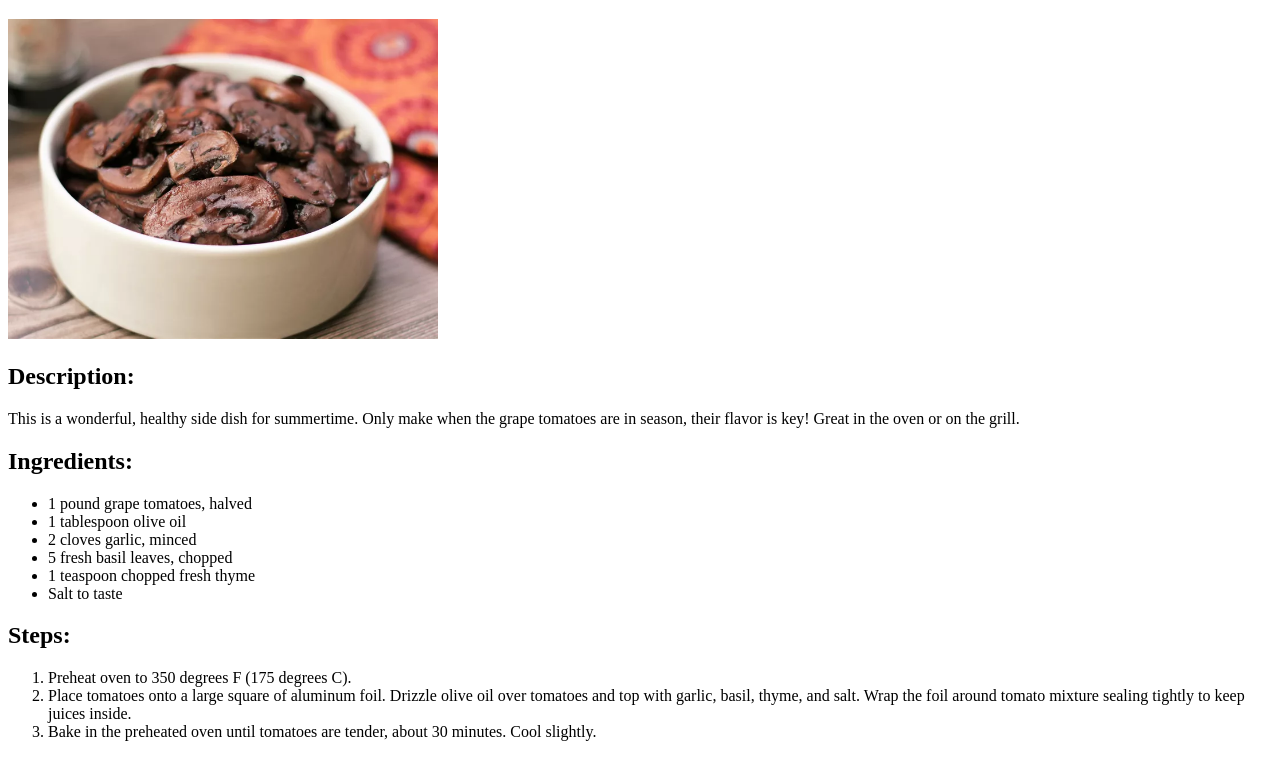
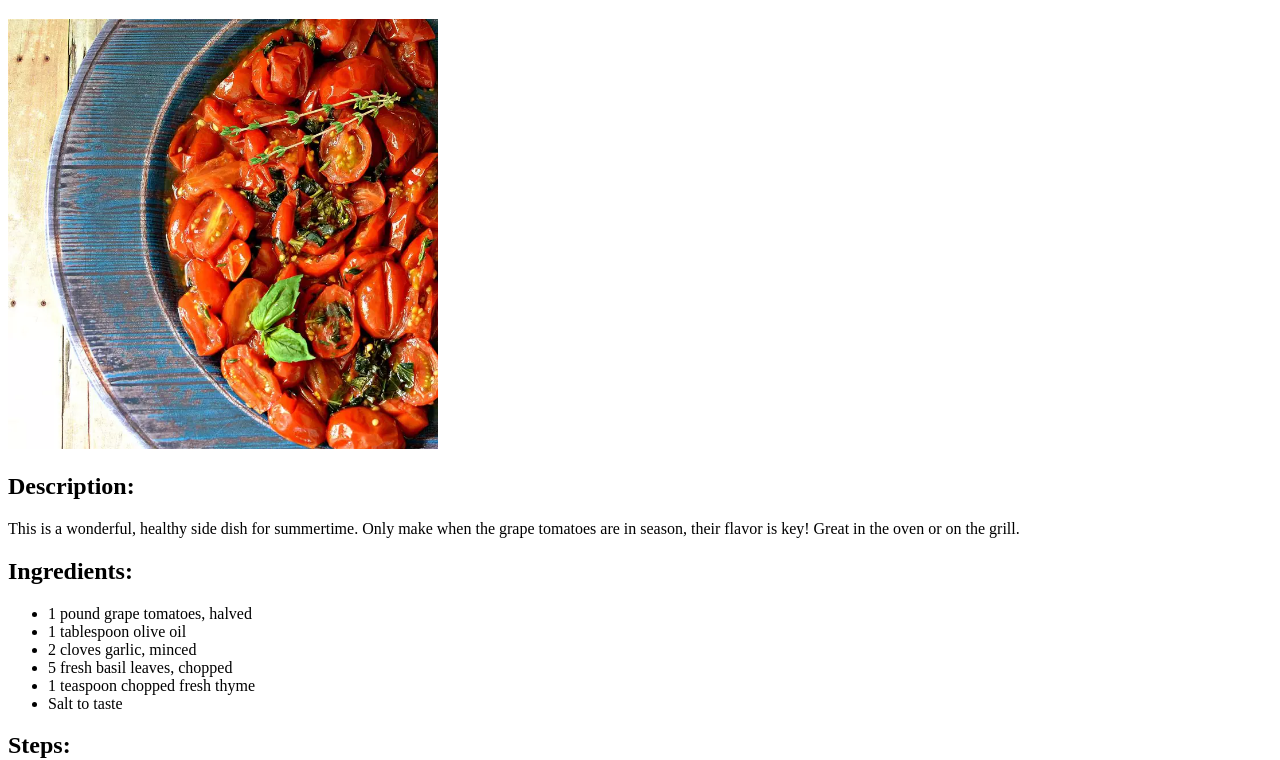
Before and after one commit to Style12341/odin-recipes, a plain HTML site: page recipes/roasted-tomatoes.html in a window 1280 px wide. Shown: the part 61-821 px from the top of the page. Drawn offline with Linux system fonts and the light colour scheme.

Commit message:
Fixed Roasted tomatoes image

```diff
--- a/recipes/roasted-tomatoes.html
+++ b/recipes/roasted-tomatoes.html
@@ -7,7 +7,7 @@
   </head>
   <body>
     <h1>Oven Roasted Grape Tomatoes</h1>
-    <img src="../images/mushrooms.webp" alt="Garlic Mushrooms image" width="430" height="320" />
+    <img src="../images/tomatoes.webp" alt="Garlic Mushrooms image" width="430" height="430" />
     <br />
     <h2>Description:</h2>
     <p>
```
Also changed, not shown: images/tomatoes.webp (added).
